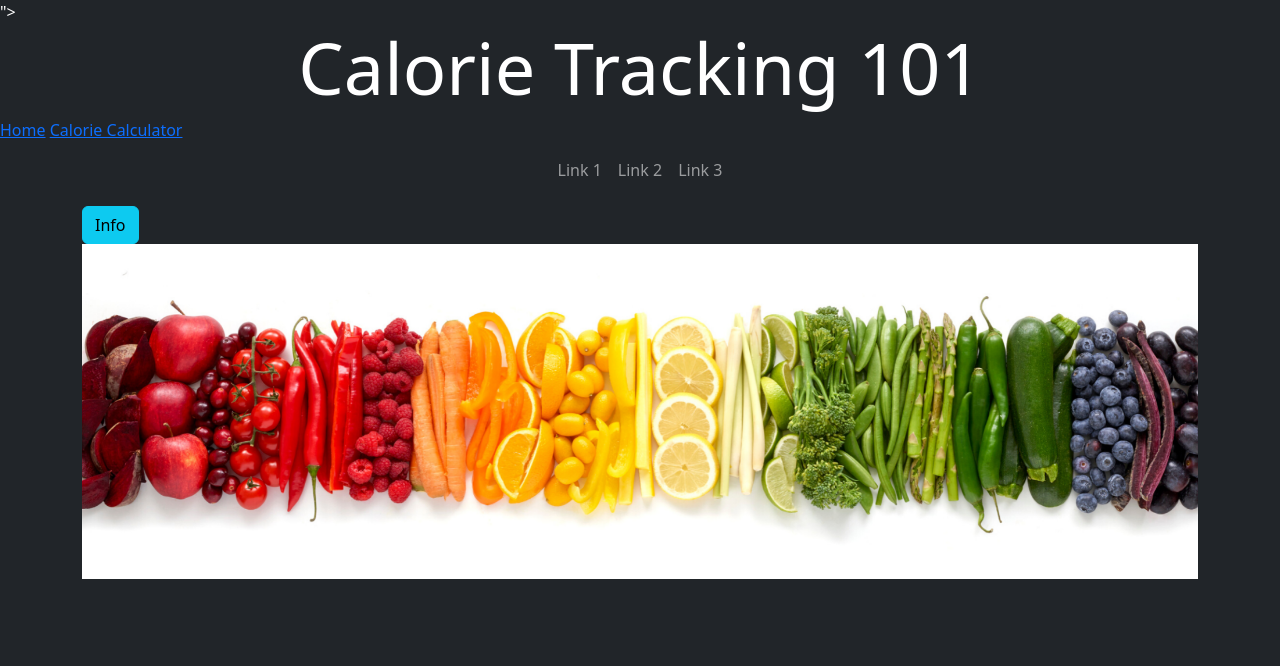
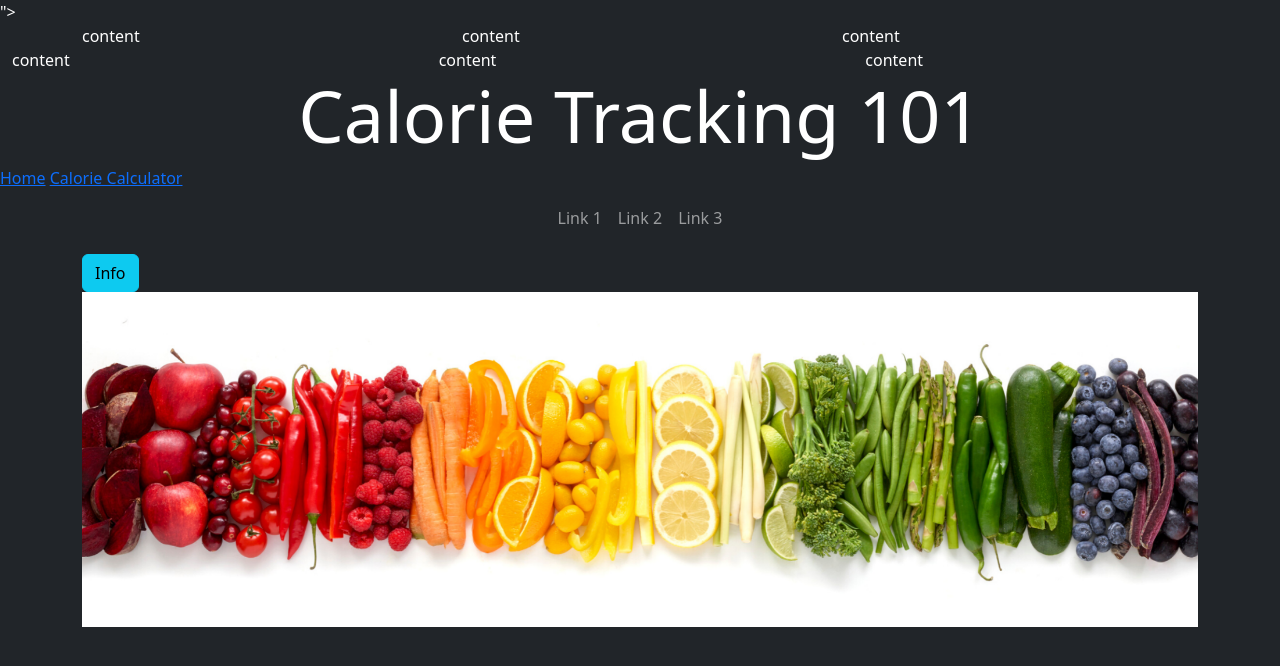
Before and after one commit to MistySK/FE-Week-3-Assignment, a website: page index.html in a window 1280 px wide. Drawn offline with nearby package versions, Linux system fonts and the light colour scheme.

Commit message:
commit containers

```diff
--- a/index.html
+++ b/index.html
@@ -10,6 +10,34 @@
 </head>
 
 <body class="bg-dark text-white">
+    <div class="container">
+        <div class="row">
+            <div class="col-sm">
+                content
+            </div>
+            <div class="col-sm">
+                content
+            </div>
+            <div class="col-sm">
+                content
+            </div>
+        </div>
+    </div>
+
+    <div class="container-fluid">
+        <div class="row">
+            <div class="col-sm">
+                content
+            </div>
+            <div class="col-sm">
+                content
+            </div>
+            <div class="col-sm">
+                content
+            </div>
+        </div>
+    </div>
+
     <h1 class="text-center display-2">Calorie Tracking 101</h1>
 
     <div>
```
